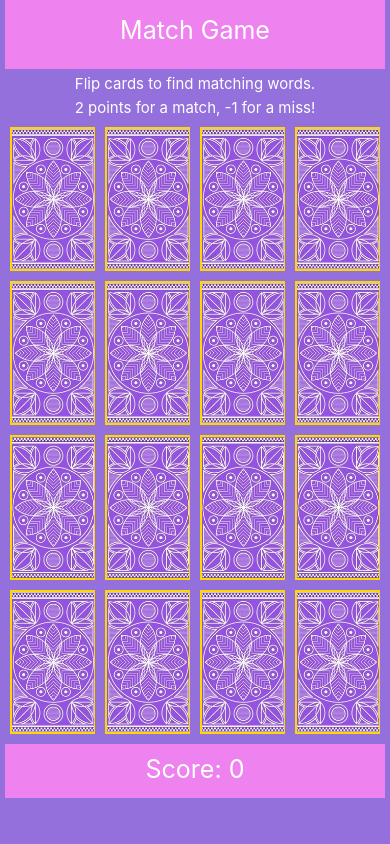
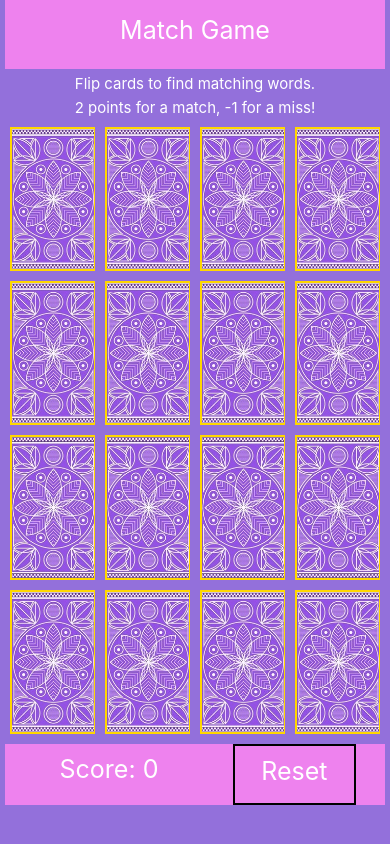
Before and after one commit to maegan/matchingGame, a React Native app: screen / in a window 390 px wide. Built offline with nearby package versions, Linux system fonts and the light colour scheme.

Commit message:
added reset button (that doesn't work yet)

```diff
--- a/App.js
+++ b/App.js
@@ -1,5 +1,5 @@
 import React, { useState } from "react";
-import { Text, View, StyleSheet } from "react-native";
+import { Text, View, StyleSheet, TouchableOpacity } from "react-native";
 import Constants from "expo-constants";
 import { GameBoard } from "./src/GameBoard";
 
@@ -12,6 +12,11 @@ export default function App() {
   const decrementScore = () => {
     setScore(score - 1);
   };
+
+  const reset = () => {
+    console.log("reset me");
+  };
+
   return (
     <View style={styles.container}>
       <Text style={styles.title}>Match Game</Text>
@@ -23,8 +28,12 @@ export default function App() {
           decrementScore={decrementScore}
         />
       </View>
+
       <View style={styles.score}>
         <Text style={styles.scoreTxt}>Score: {score}</Text>
+        <TouchableOpacity style={styles.reset} onPress={reset}>
+          <Text style={styles.resetTxt}>Reset</Text>
+        </TouchableOpacity>
       </View>
     </View>
   );
@@ -59,11 +68,29 @@ const styles = StyleSheet.create({
   },
   score: {
     backgroundColor: "violet",
-    flex: 0.07,
+    flex: 0.08,
     marginRight: 5,
     marginLeft: 5,
+    flexDirection: "row",
+  },
+  reset: {
+    backgroundColor: "violet",
+    flex: 0.3,
+    borderWidth: 2,
+    marginLeft: 20,
+    marginRight: -50,
   },
   scoreTxt: {
+    flex: 0.5,
+    backgroundColor: "violet",
+    marginRight: 5,
+    marginLeft: 5,
+    fontSize: 25,
+    color: "white",
+    textAlign: "center",
+    paddingTop: 10,
+  },
+  resetTxt: {
     backgroundColor: "violet",
     marginRight: 5,
     marginLeft: 5,
```
